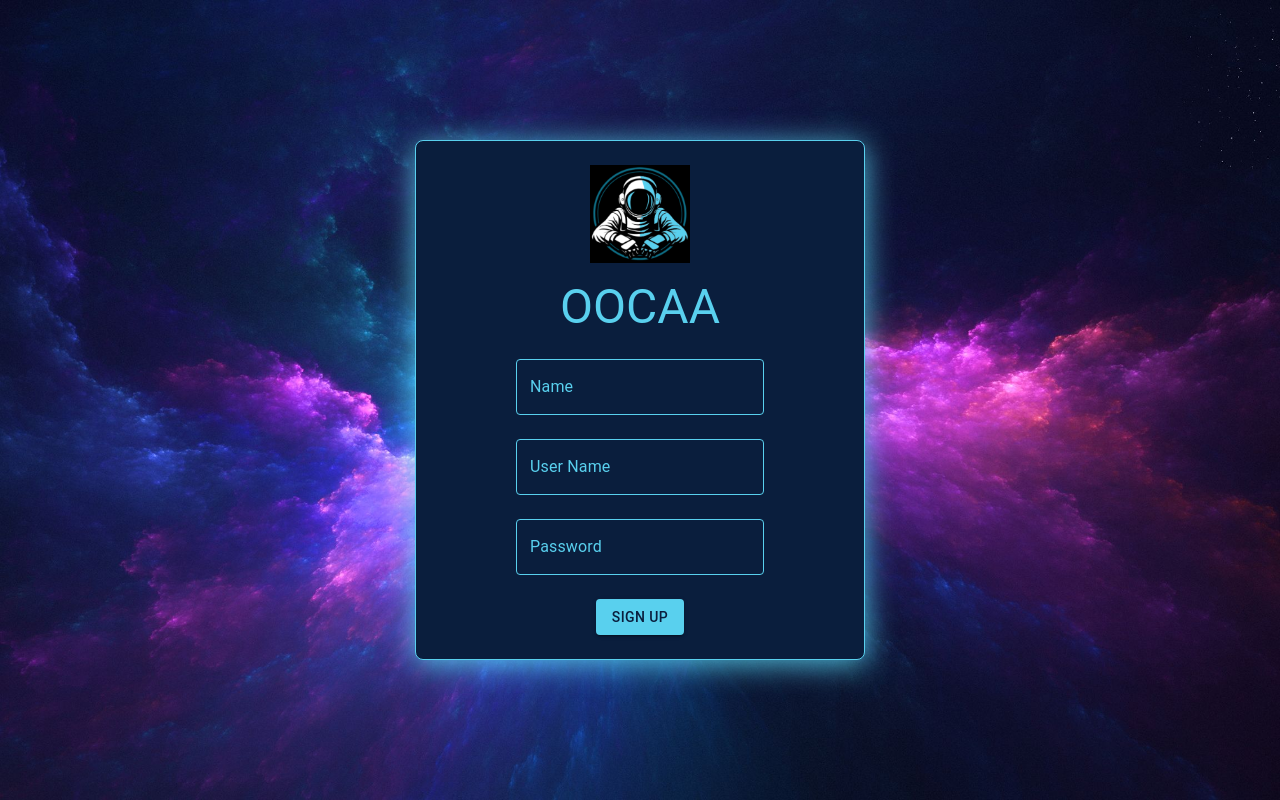
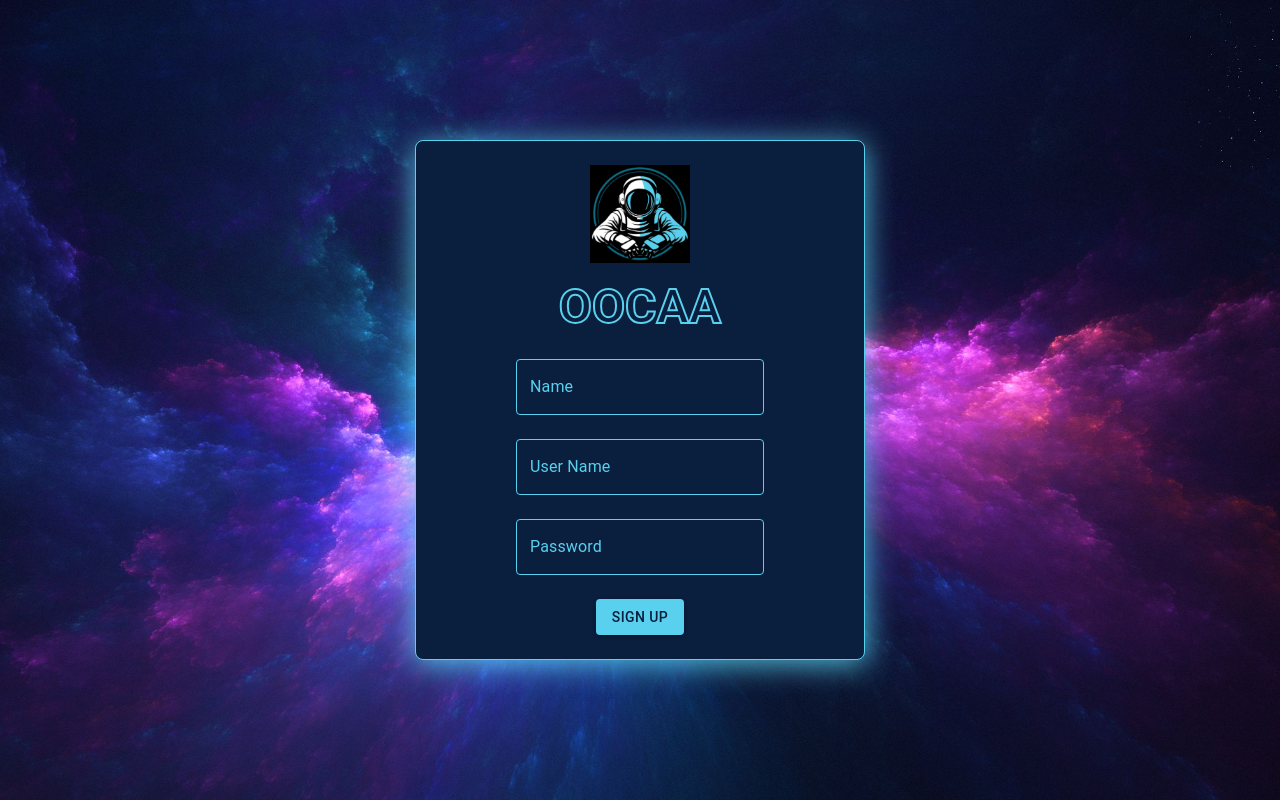
Before and after one commit to anmol02singh/OOCAA-UI, a React (Create React App) app: page /signup in a window 1280 px wide. Built offline with nearby package versions, Linux system fonts and the light colour scheme; no server answers.

Commit message:
Added outline for OOCAA text

```diff
--- a/src/pages/UserSignUp.tsx
+++ b/src/pages/UserSignUp.tsx
@@ -54,7 +54,15 @@ const UserSignUp = () => {
           spacing={3}
         >
           <Grid2 container sx={{ justifyContent: "center" }} mb={0}>
-            <Typography variant="h3" color="#59D0EE">
+            <Typography
+              variant="h3"
+              sx={{
+                color: "transparent",
+                fontWeight: "bold",
+                fontSize: "3rem",
+                WebkitTextStroke: "2px #59D0EE",
+              }}
+            >
               OOCAA
             </Typography>
           </Grid2>
```
